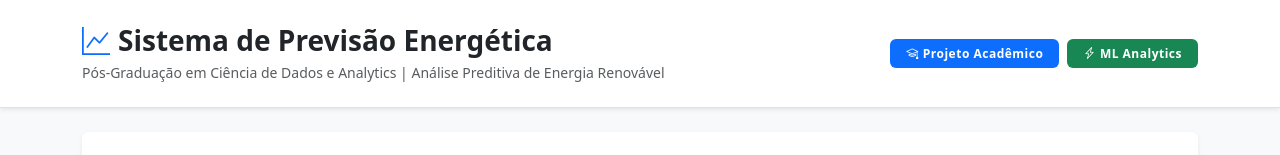
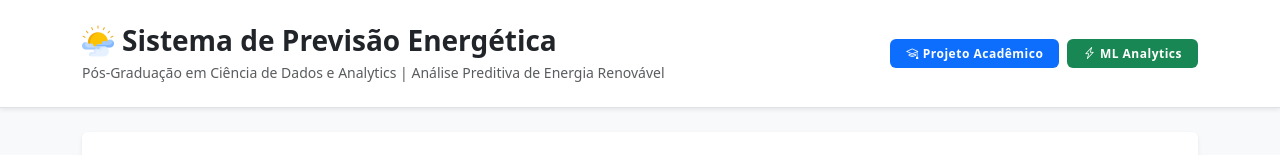
Before and after one commit to Pedrolustosa/EnergyForecasting, a React (Create React App) app in the folder EnergyForecasting.APP/: page / in a window 1280 px wide. Shown: the top 155 px of the page. Built offline with nearby package versions, Linux system fonts and the light colour scheme.

Commit message:
feat: implement energy forecasting UI with data visualization and next day predictions

```diff
--- a/EnergyForecasting.APP/src/App.tsx
+++ b/EnergyForecasting.APP/src/App.tsx
@@ -1,4 +1,4 @@
-import React, { useState, useEffect } from "react";
+import React, { useState } from "react";
 import axios from "axios";
 import { Container, Button, Form, Spinner, Row, Col, Table, Card, Badge } from "react-bootstrap";
 import { Chart as ChartJS } from "react-chartjs-2";
@@ -12,7 +12,6 @@ import "./App.css";
 
 Chart.register(...registerables);
 
-// Configure toastr
 toastr.options = {
   closeButton: true,
   debug: false,
@@ -102,7 +101,6 @@ function App() {
     setLoading(false);
   };
 
-  // Formatar data para o padrão brasileiro
   const formatDateToBR = (dateString: string) => {
     const date = new Date(dateString);
     return date.toLocaleDateString('pt-BR', {
@@ -112,11 +110,9 @@ function App() {
     });
   };
 
-  // Filtrar dados baseado no intervalo de datas
   const getFilteredPredictions = () => {
     let filtered = [...predictions];
 
-    // Filtrar por data inicial se especificada
     if (startDate) {
       const startDateObj = new Date(startDate);
       filtered = filtered.filter(p => {
@@ -125,10 +121,8 @@ function App() {
       });
     }
 
-    // Filtrar por data final se especificada
     if (endDate) {
       const endDateObj = new Date(endDate);
-      // Adicionar 1 dia para incluir toda a data final (até 23:59:59)
       endDateObj.setDate(endDateObj.getDate() + 1);
       filtered = filtered.filter(p => {
         const predDate = new Date(p.date);
@@ -141,29 +135,21 @@ function App() {
 
 
 
-  // Gerar dados simulados para demonstração (irradiação e energia injetada)
   const generateSimulatedData = (predictions: Prediction[]) => {
     return predictions.map((p, index) => ({
       ...p,
-      // Simular irradiação baseada na energia gerada (correlação aproximada)
       irradiation: p.real ? Math.max(200, p.real * 15 + Math.random() * 100 - 50) : Math.random() * 400 + 200,
-      // Simular energia injetada (geralmente menor que a gerada)
       injected: p.real ? Math.max(0, p.real * 0.7 + Math.random() * p.real * 0.2 - p.real * 0.1) : p.predicted * 0.7
     }));
   };
 
-  // Dados para o gráfico (todos os dados filtrados)
   const filteredPredictions = getFilteredPredictions();
   const enrichedPredictionsChart = generateSimulatedData(filteredPredictions);
-
-  // Dados para a tabela (todos os dados filtrados)
   const enrichedPredictionsTable = generateSimulatedData(filteredPredictions);
 
-  // Configuração do gráfico misto
   const mixedChartData = {
     labels: enrichedPredictionsChart.map((p) => formatDateToBR(p.date)),
     datasets: [
-      // Barras - Energia Prevista
       {
         type: 'bar' as const,
         label: "Energia Prevista (kWh)",
@@ -173,7 +159,6 @@ function App() {
         borderWidth: 1,
         yAxisID: 'y',
       },
-      // Barras - Energia Gerada Real
       {
         type: 'bar' as const,
         label: "Energia Gerada (kWh)",
@@ -183,7 +168,6 @@ function App() {
         borderWidth: 1,
         yAxisID: 'y',
       },
-      // Barras - Energia Injetada
       {
         type: 'bar' as const,
         label: "Energia Injetada (kWh)",
@@ -193,7 +177,6 @@ function App() {
         borderWidth: 1,
         yAxisID: 'y',
       },
-      // Linha - Irradiação
       {
         type: 'line' as const,
         label: "Irradiação (Wh/m2)",
@@ -211,7 +194,6 @@ function App() {
     ],
   };
 
-  // Opções do gráfico misto
   const mixedChartOptions = {
     responsive: true,
     interaction: {
@@ -284,14 +266,13 @@ function App() {
 
   return (
     <div className="min-vh-100 bg-light">
-      {/* Academic Header */}
       <div className="bg-white border-bottom shadow-sm">
         <Container>
           <div className="py-4">
             <div className="row align-items-center">
               <div className="col">
-                <h1 className="h3 mb-1 text-dark fw-bold">
-                  <i className="bi bi-graph-up text-primary me-2"></i>
+                <h1 className="h3 mb-1 text-dark fw-bold d-flex align-items-center">
+                  <img src="/logo_sun.png" alt="Logo" className="me-2" style={{width: '32px', height: '32px'}} />
                   Sistema de Previsão Energética
                 </h1>
                 <p className="text-muted mb-0 small">
@@ -315,9 +296,7 @@ function App() {
         </Container>
       </div>
 
-      {/* Main Content */}
       <Container className="py-4">
-        {/* Academic Introduction */}
         <div className="mb-4">
           <Card className="border-0 shadow-sm">
             <Card.Body className="p-4">
@@ -349,7 +328,6 @@ function App() {
           </Card>
         </div>
 
-        {/* Main Controls Card */}
         <Card className="shadow-lg border-0 mb-4">
           <Card.Header className="bg-white border-0 py-4">
             <h4 className="mb-0 text-primary d-flex align-items-center">
@@ -441,7 +419,6 @@ function App() {
               </Col>
             </Row>
 
-            {/* Status Indicators */}
             <Row className="mt-4">
               <Col>
                 <div className="d-flex gap-3 flex-wrap">
@@ -461,7 +438,6 @@ function App() {
               </Col>
             </Row>
 
-            {/* Filtros do Gráfico */}
             {predictions.length > 0 && (
               <>
                 <Row className="mt-4 pt-4 border-top">
@@ -513,7 +489,6 @@ function App() {
           </Card.Body>
         </Card>
 
-        {/* Loading State */}
         {loading && (
           <Card className="shadow-lg border-0 mb-4">
             <Card.Body className="text-center py-5">
@@ -523,7 +498,6 @@ function App() {
           </Card>
         )}
 
-        {/* Next Day Prediction */}
         {predictions.length > 0 && endDate && (
           <NextDayPrediction
             predictions={predictions}
@@ -532,10 +506,8 @@ function App() {
           />
         )}
 
-        {/* Results Section */}
         {predictions.length > 0 && (
           <>
-            {/* Chart Card */}
             <Card className="shadow-lg border-0 mb-4">
               <Card.Header className="bg-white border-0 py-4">
                 <div className="d-flex justify-content-between align-items-center">
@@ -566,10 +538,8 @@ function App() {
           </>
         )}
 
-        {/* Statistics Cards */}
         {predictions.length > 0 && (
           <>
-            {/* Energy and Irradiation Statistics */}
             <Row className="mb-4">
               <Col>
                 <h6 className="text-muted mb-3 d-flex align-items-center">
@@ -640,7 +610,6 @@ function App() {
               </Col>
             </Row>
 
-            {/* Additional Statistics Row */}
             <Row className="g-3 mb-4">
               <Col md={4}>
                 <Card className="border-0 shadow-sm bg-light">
@@ -700,7 +669,6 @@ function App() {
           </>
         )}
 
-        {/* Data Table Card */}
         <Card className="shadow-lg border-0">
           <Card.Header className="bg-white border-0 py-4">
             <h4 className="mb-0 text-primary d-flex align-items-center">
@@ -788,7 +756,6 @@ function App() {
               </Table>
             </div>
 
-            {/* Informação sobre registros exibidos */}
             {filteredPredictions.length > 0 && (
               <div className="d-flex justify-content-center align-items-center p-4 border-top bg-light">
                 <div className="text-muted d-flex align-items-center">
@@ -800,7 +767,6 @@ function App() {
           </Card.Body>
         </Card>
 
-        {/* Empty State */}
         {!loading && predictions.length === 0 && testDates.length === 0 && (
           <Card className="shadow-lg border-0 text-center">
             <Card.Body className="py-5">
--- a/EnergyForecasting.APP/src/components/NextDayPrediction.tsx
+++ b/EnergyForecasting.APP/src/components/NextDayPrediction.tsx
@@ -13,11 +13,9 @@ const NextDayPrediction: React.FC<NextDayPredictionProps> = ({
   endDate,
   model
 }) => {
-  // Calcular a previsão para o próximo dia
   const getNextDayPrediction = () => {
     if (predictions.length === 0 || !endDate) return null;
 
-    // Filtrar previsões até a data final escolhida
     const filteredPredictions = predictions.filter(p => {
       const predDate = new Date(p.date);
       const filterDate = new Date(endDate);
@@ -28,15 +26,10 @@ const NextDayPrediction: React.FC<NextDayPredictionProps> = ({
 
     const lastPrediction = filteredPredictions[filteredPredictions.length - 1];
 
-    // Calcular próximo dia após a data final escolhida (sempre endDate + 1)
     const nextDate = new Date(endDate);
     nextDate.setDate(nextDate.getDate() + 1);
     const nextDateString = nextDate.toISOString().split('T')[0];
 
-    console.log('=== DEBUG BUSCA VALOR EXISTENTE ===');
-    console.log('Procurando valor previsto para:', nextDateString);
-
-    // Buscar o valor previsto que já existe para o próximo dia
     const nextDayPrediction = predictions.find(p => {
       const predDate = new Date(p.date).toISOString().split('T')[0];
       return predDate === nextDateString;
@@ -46,14 +39,9 @@ const NextDayPrediction: React.FC<NextDayPredictionProps> = ({
 
     if (nextDayPrediction) {
       predictedValue = nextDayPrediction.predicted;
-      console.log('Valor encontrado nos dados:', predictedValue);
     } else {
-      // Se não encontrar, usar o último valor como fallback
       predictedValue = lastPrediction.predicted;
-      console.log('Valor não encontrado, usando último valor:', predictedValue);
     }
-
-    console.log('===================================');
 
     const result = {
       date: nextDate.toISOString().split('T')[0],
@@ -61,12 +49,6 @@ const NextDayPrediction: React.FC<NextDayPredictionProps> = ({
       baseDate: lastPrediction.date,
       baseValue: lastPrediction.predicted
     };
-
-    console.log('=== RESULTADO FINAL ===');
-    console.log('endDate (filtro):', endDate);
-    console.log('result.date (previsão):', result.date);
-    console.log('result.baseDate (último registro):', result.baseDate);
-    console.log('========================');
 
     return result;
   };
@@ -78,9 +60,8 @@ const NextDayPrediction: React.FC<NextDayPredictionProps> = ({
   }
 
   const formatDate = (dateString: string) => {
-    // Evitar problemas de timezone criando a data com partes separadas
     const [year, month, day] = dateString.split('-').map(Number);
-    const date = new Date(year, month - 1, day); // month - 1 porque Date usa 0-11 para meses
+    const date = new Date(year, month - 1, day);
 
     const formatted = date.toLocaleDateString('pt-BR', {
       weekday: 'long',
@@ -89,17 +70,10 @@ const NextDayPrediction: React.FC<NextDayPredictionProps> = ({
       day: 'numeric'
     });
 
-    console.log('=== FORMATANDO DATA ===');
-    console.log('dateString recebido:', dateString);
-    console.log('data criada:', date);
-    console.log('data formatada:', formatted);
-    console.log('=======================');
-
     return formatted;
   };
 
   const formatEndDate = (dateString: string) => {
-    // Evitar problemas de timezone para a data final
     const [year, month, day] = dateString.split('-').map(Number);
     const date = new Date(year, month - 1, day);
 
```
